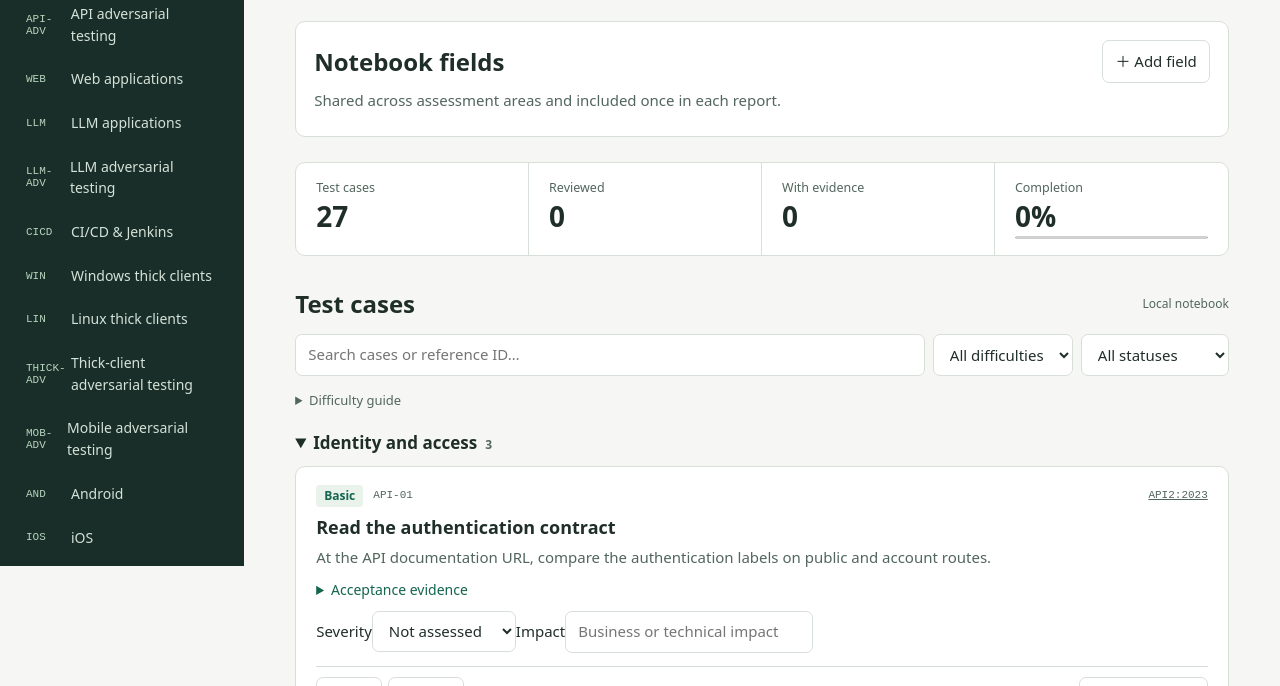
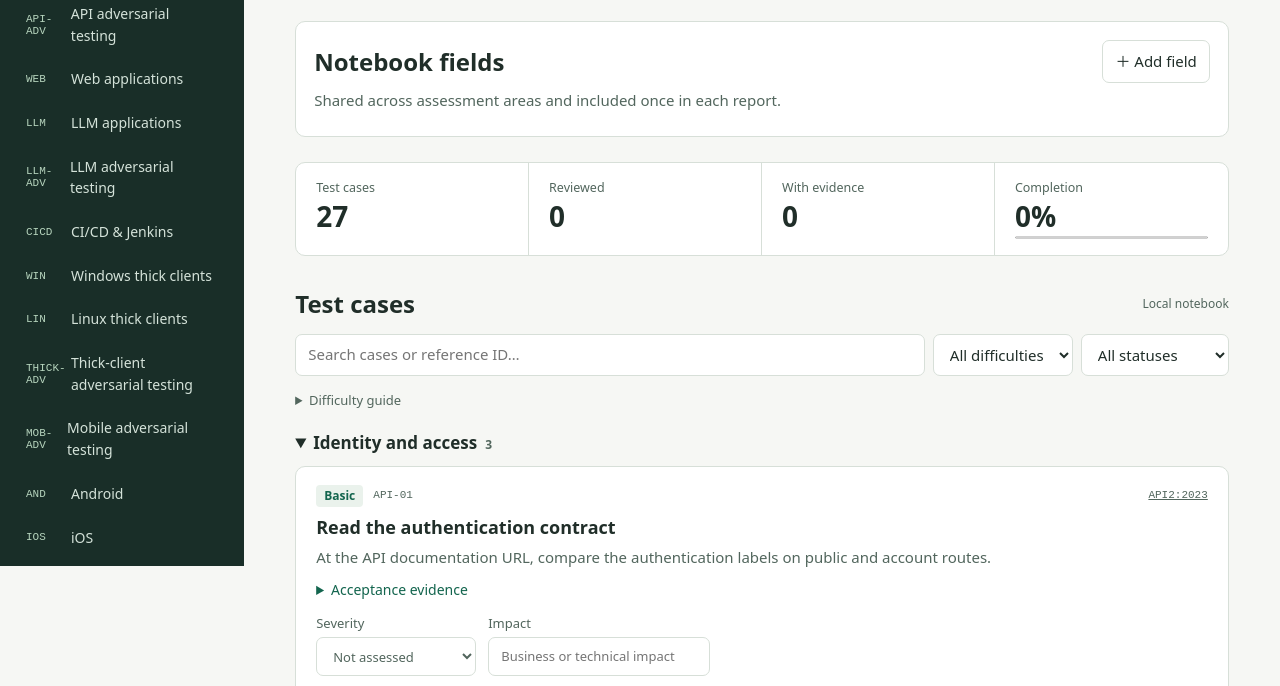
Before and after one commit to 0xdhanesh/PTECIAL, a plain HTML site: page index.html in a window 1280 px wide. Shown: the part 234-920 px from the top of the page. Drawn offline with Linux system fonts and the light colour scheme.

Commit message:
style: add layout for severity and impact fields

```diff
--- a/style.css
+++ b/style.css
@@ -19,3 +19,6 @@
 .exercise h5 { margin: 14px 0 4px; font-size: 14px; }
 .exercise li + li { margin-top: 6px; }
 .exercise pre { padding: 12px; background: var(--bg); border-radius: 6px; }
+.risk { display: flex; flex-wrap: wrap; gap: 12px; margin: 12px 0; }
+.risk label { display: grid; gap: 4px; font-size: 13px; color: var(--muted); min-width: 160px; }
+.risk select, .risk input { width: 100%; }
```
